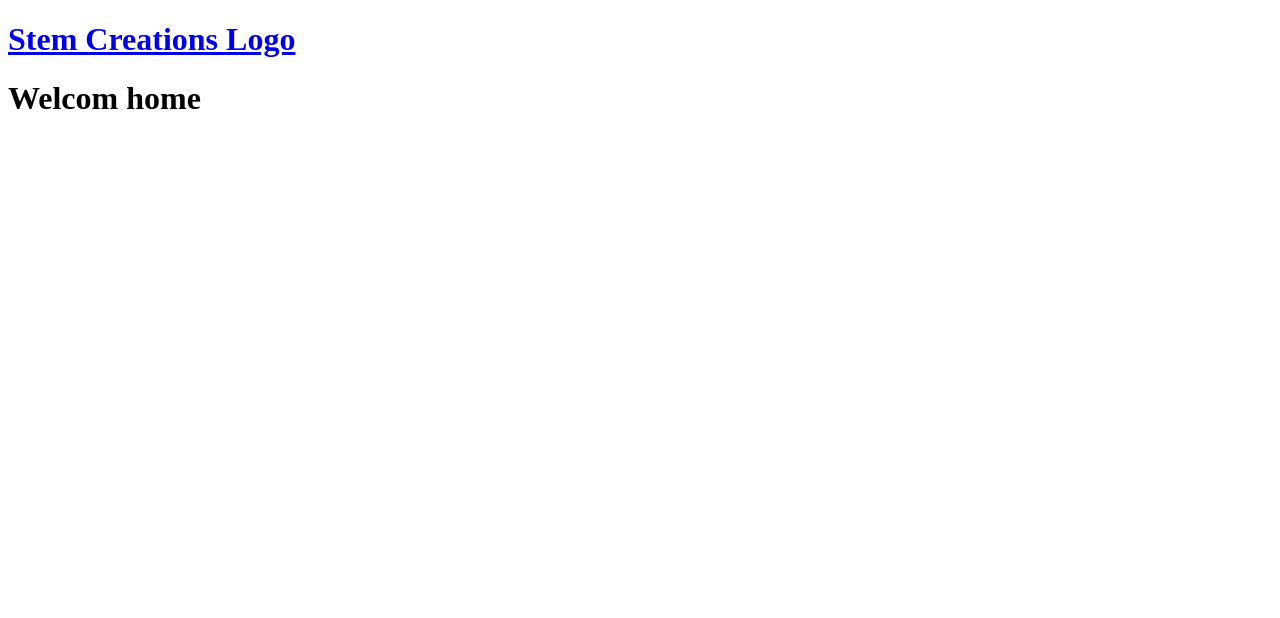
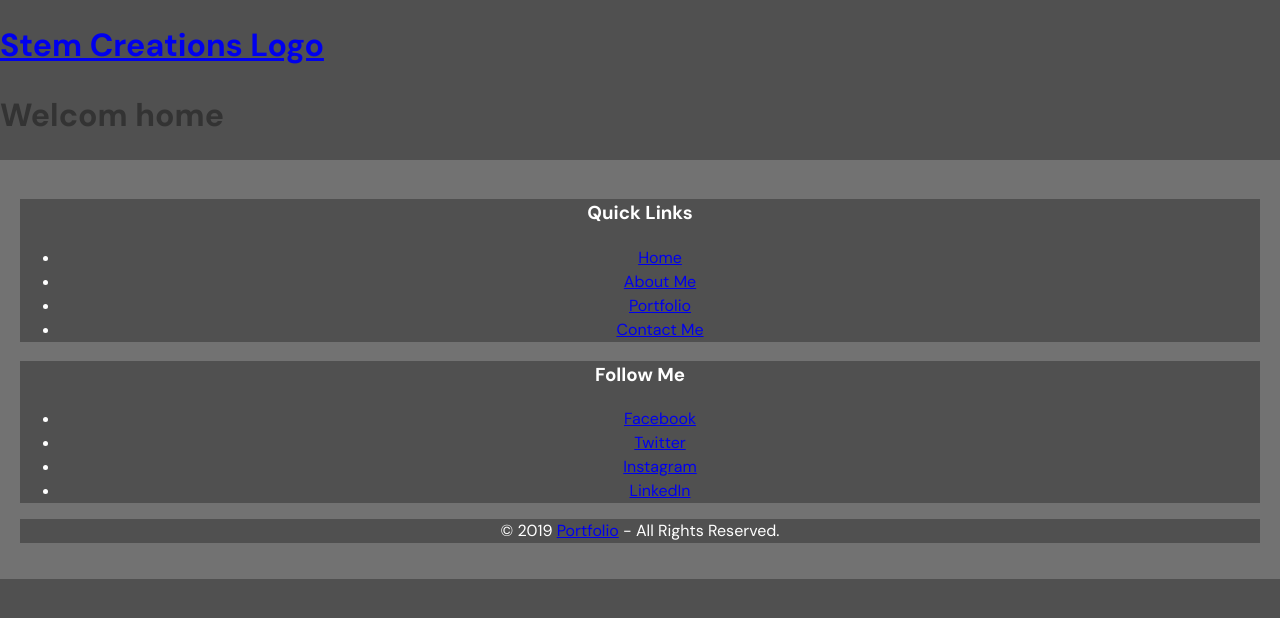
Before and after one commit to stemcreations/Portfolio, a Django app: page / in a window 1280 px wide. Shown: the top 618 px of the page. Run offline with Django 4.2, Linux system fonts and the light colour scheme.

Commit message:
updated to add footer to page. added static/styles and style.css

```diff
--- /dev/null
+++ b/static/styles/style.css
@@ -0,0 +1,22 @@
+@import url("https://fonts.googleapis.com/css2?family=DM+Sans:wght@400;500;700&display=swap");
+
+
+* {
+    background-color: #505050;
+}
+
+body {
+    font-family: "DM Sans", sans-serif;
+    font-size: 16px;
+    line-height: 1.5;
+    color: #333;
+    margin: 0;
+    padding: 0;
+}
+
+.footer-container {
+    background-color: #727272;
+    color: #fff;
+    padding: 20px;
+    text-align: center;
+}
--- /dev/null
+++ b/templates/footer.html
@@ -0,0 +1,26 @@
+{% load static %}
+<footer>
+    <div class="footer-container">
+        <div class="footer-left">
+            <h3>Quick Links</h3>
+            <ul>
+                <li><a href="index.php">Home</a></li>
+                <li><a href="about.php">About Me</a></li>
+                <li><a href="portfolio.php">Portfolio</a></li>
+                <li><a href="contact.php">Contact Me</a></li>
+            </ul>
+        </div>
+        <div class="footer-right">
+            <h3>Follow Me</h3>
+            <ul>
+                <li><a href="https://www.facebook.com/"><i class="fa fa-facebook"></i>Facebook</a></li>
+                <li><a href="https://www.twitter.com/"><i class="fa fa-twitter"></i>Twitter</a></li>
+                <li><a href="https://www.instagram.com/"><i class="fa fa-instagram"></i>Instagram</a></li>
+                <li><a href="https://www.linkedin.com/"><i class="fa fa-linkedin"></i>LinkedIn</a></li>
+            </ul>
+        </div>
+        <div class="footer-bottom">
+            <p>© 2019 <a href="index.php">Portfolio</a> - All Rights Reserved.</p>
+        </div>
+    </div>
+</footer>
--- a/templates/main.html
+++ b/templates/main.html
@@ -1,7 +1,10 @@
 <!DOCTYPE html>
+{% load static %}
 <html lang="en">
     <head>
         <meta charset="utf-8">
+        <link rel="shortcut icon" href="{% static 'images/favicon.ico' %}" type="image/x-icon" />
+        <link rel="stylesheet" href="{% static 'styles/style.css' %}" />
         <title>Portfolio</title>
     </head>
     <body>
@@ -9,5 +12,6 @@
         {% block content %}
 
         {% endblock %}
+        {% include 'footer.html' %}
     </body>
 </html>
--- a/templates/navbar.html
+++ b/templates/navbar.html
@@ -1,3 +1,5 @@
+{% load static %}
+
 <a href="/">
     <h1>Stem Creations Logo</h1>
 </a>
```
Also changed, not shown: portfolio/settings.py (+8 -1 lines), base/views.py (line endings or trailing spaces), 1 other file.
